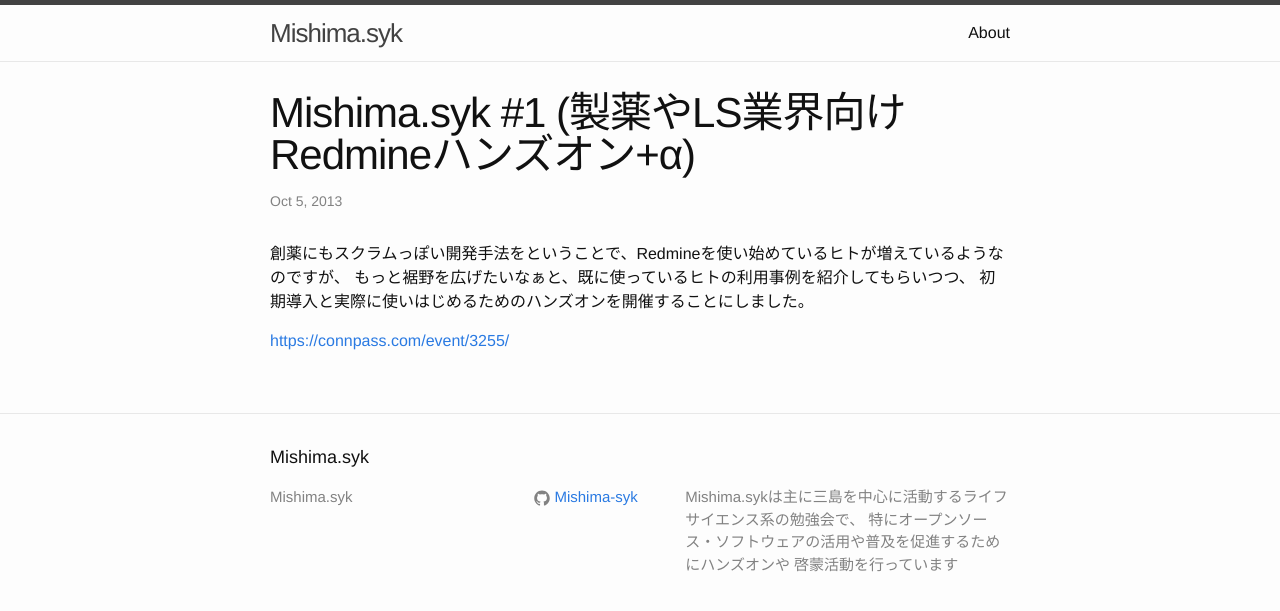
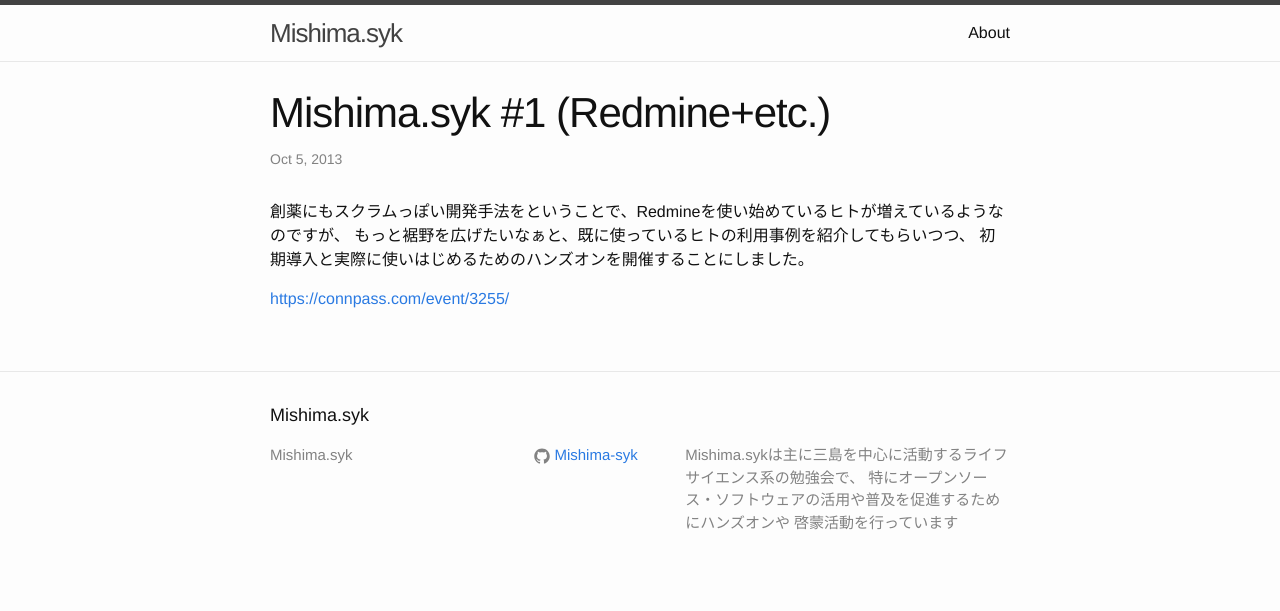
Before and after one commit to Mishima-syk/Mishima-syk.github.io, a Jekyll site: the page built from _posts/2013-10-05-redmine-hands-on.markdown, in a window 1280 px wide. Shown: the top 611 px of the page. Built offline with Jekyll 4.4.1, drawn with Linux system fonts in a browser that asks for light colours.

Commit message:
Fix title

```diff
--- a/_posts/2013-10-05-redmine-hands-on.markdown
+++ b/_posts/2013-10-05-redmine-hands-on.markdown
@@ -1,6 +1,6 @@
 ---
 layout: post
-title:  "Mishima.syk #1 (製薬やLS業界向けRedmineハンズオン+α)"
+title:  "Mishima.syk #1 (Redmine+etc.)"
 categories: mishimasyk
 ---
 
```
